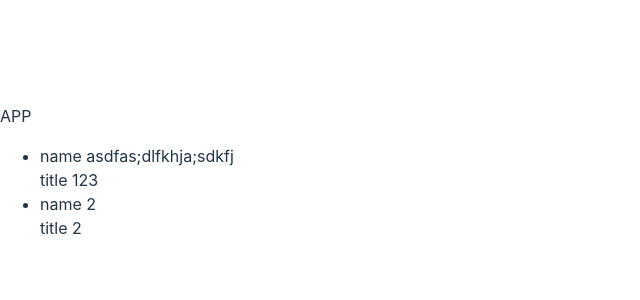
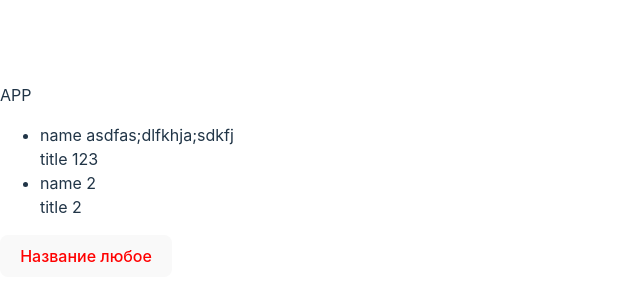
Before and after one commit to Ivan26ru/react-vite, a React (Vite) app: page / in a window 1280 px wide. Shown: the part 220-520 px from the top of the page, without its empty margins (0-640 px from the left). Built offline with nearby package versions, Linux system fonts and the light colour scheme.

Commit message:
Переиспользование компонентов

```diff
--- a/src/App.jsx
+++ b/src/App.jsx
@@ -1,5 +1,5 @@
-import {useEffect, useRef, useState} from 'react';
-import List from "./components/list.jsx";
+import List from "./components/List.jsx";
+import Button from "./components/Button.jsx";
 
 const list = [{
 	title: "title 123",
@@ -21,6 +21,8 @@ export function App() {
 					<List key={index} name={name} title={title}/>
 				)}
 			</ul>
+
+			<Button type={{color:'red'}}>Название любое</Button>
 		</div>
 	);
 }
--- /dev/null
+++ b/src/components/Button.jsx
@@ -0,0 +1,7 @@
+const Button = ({children, type}) => {
+	return (
+		<button style={type}>{children}</button>
+	);
+};
+
+export default Button;
```
Also changed, not shown: src/components/List.jsx (renamed from src/components/list.jsx).
